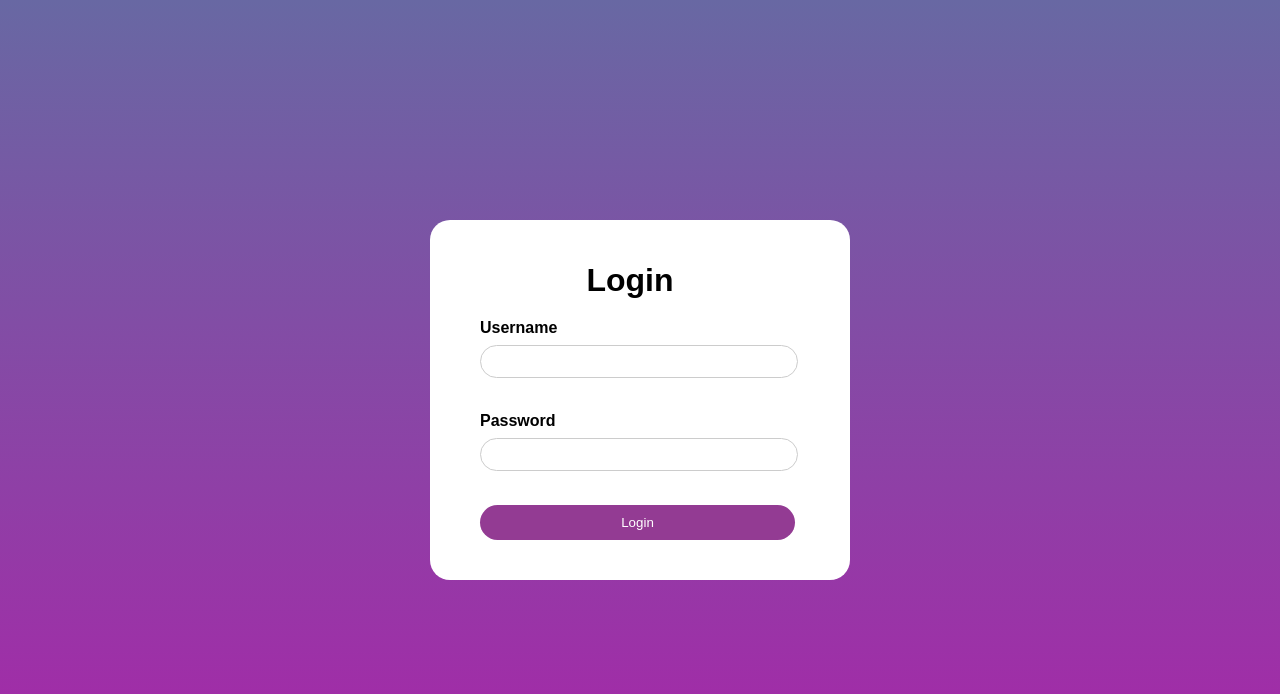
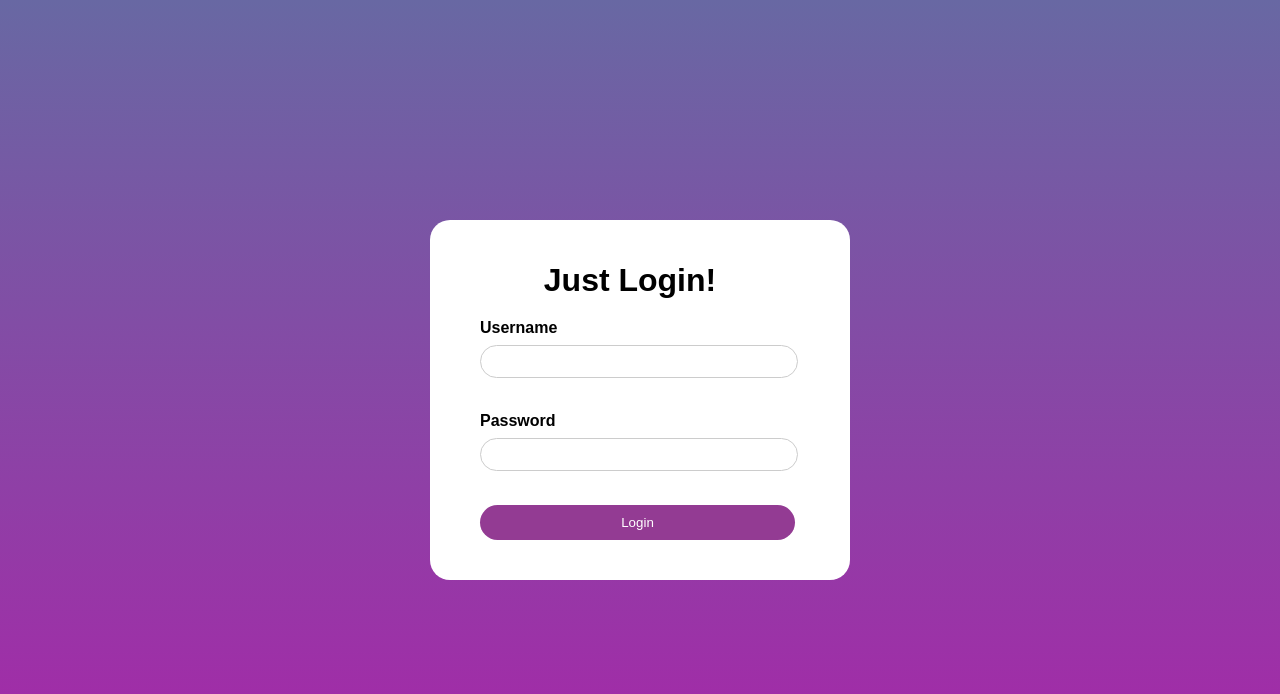
Before and after one commit to aadarsh-durishetty/JSON_WebToken, a website: page index.html in a window 1280 px wide. Drawn offline with Linux system fonts and the light colour scheme.

Commit message:
Update index.html

```diff
--- a/index.html
+++ b/index.html
@@ -3,7 +3,7 @@
   <head>
     <meta charset="UTF-8" />
     <meta name="viewport" content="width=device-width, initial-scale=1.0" />
-    <title>JWT Web App</title>
+    <title>Just Login!</title>
     <style>
       body {
         background: linear-gradient(rgb(104, 104, 163), rgb(168, 37, 168));
@@ -69,7 +69,7 @@
   </head>
   <body>
     <div class="container">
-      <h1>Login</h1>
+      <h1>Just Login!</h1>
       <form id="loginForm">
         <label for="username">Username</label>
         <input type="text" id="username" name="username" required /><br /><br />
```
